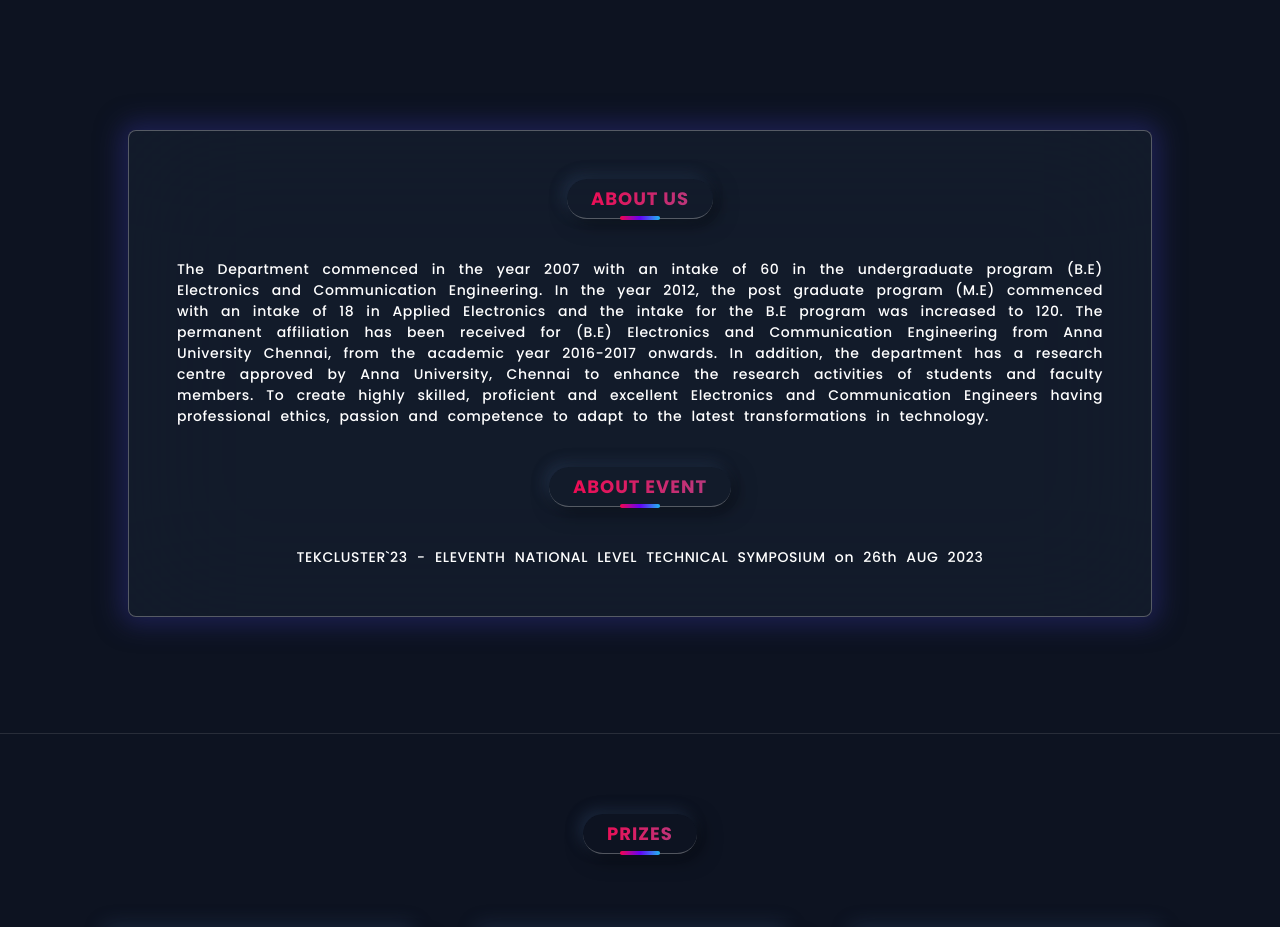
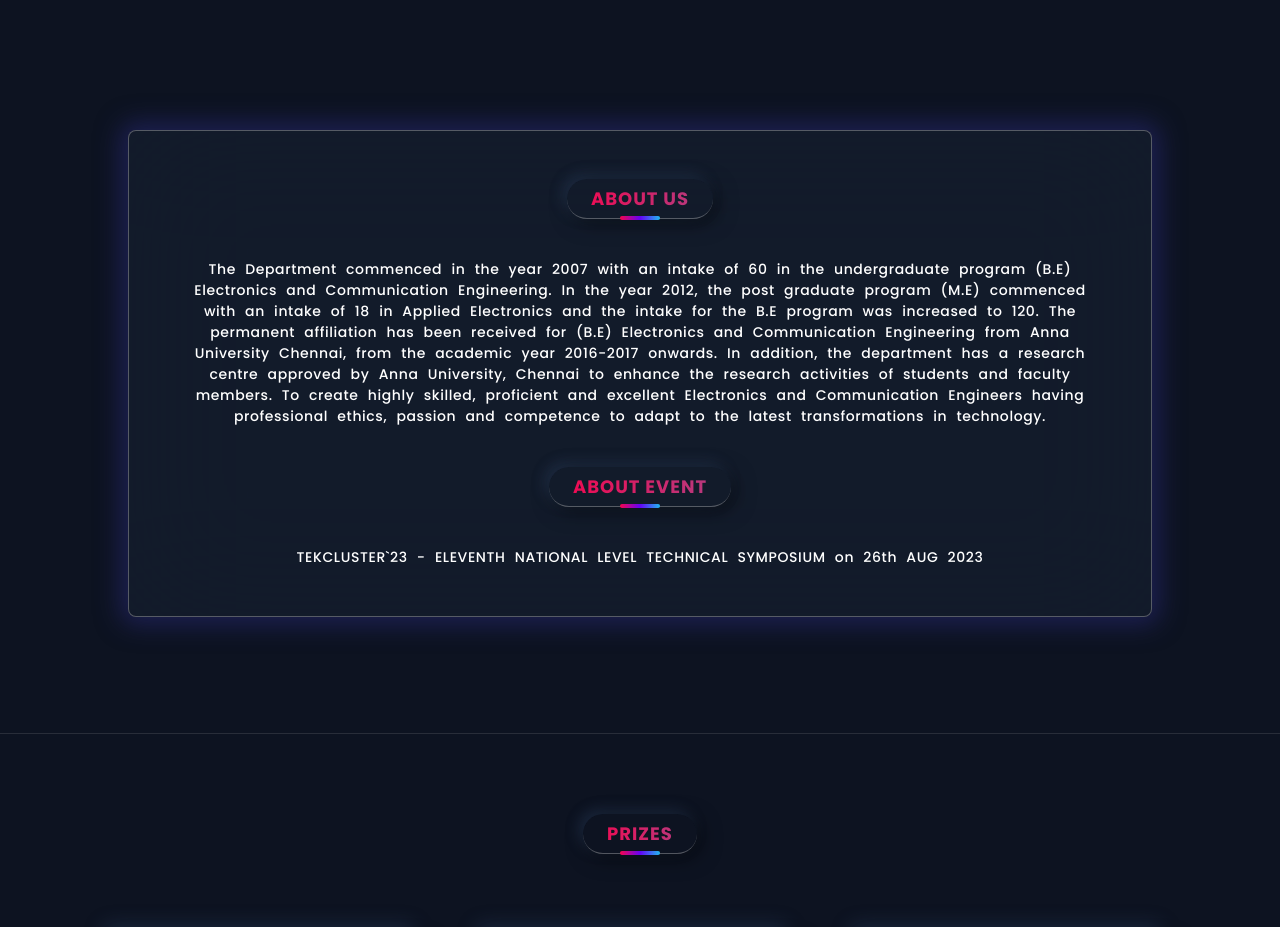
Before and after one commit to codewithmurali/decra, a React (Vite) app: page / in a window 1280 px wide. Shown: the part 840-1767 px from the top of the page. Built offline with nearby package versions, Linux system fonts and the light colour scheme.

Commit message:
fixed the bugs

```diff
--- a/src/Components/Hero/landingpage.module.css
+++ b/src/Components/Hero/landingpage.module.css
@@ -64,7 +64,6 @@
 .submit {
   height: 36px;
   margin-top: 10px;
-
   padding: 0.3rem 1.3rem;
   padding-left: 42px;
   font-size: 16px;
--- a/src/Pages/About/About.module.css
+++ b/src/Pages/About/About.module.css
@@ -6,7 +6,7 @@
 }
 .card {
   height: fit-content;
-  text-align: justify;
+  text-align: center;
   width: 80%;
   padding: 3rem;
   display: flex;
@@ -39,6 +39,7 @@
     padding-bottom: 3.3rem;
   }
   .card {
+
     padding: 2rem;
   }
 }
--- a/src/Pages/Events/Events.module.css
+++ b/src/Pages/Events/Events.module.css
@@ -227,7 +227,7 @@ li::marker {
   }
 
   .submit {
-    width: 135%;
+    width: 105%;
     gap: 10px;
     padding: 2px;
     text-align: center;
```
